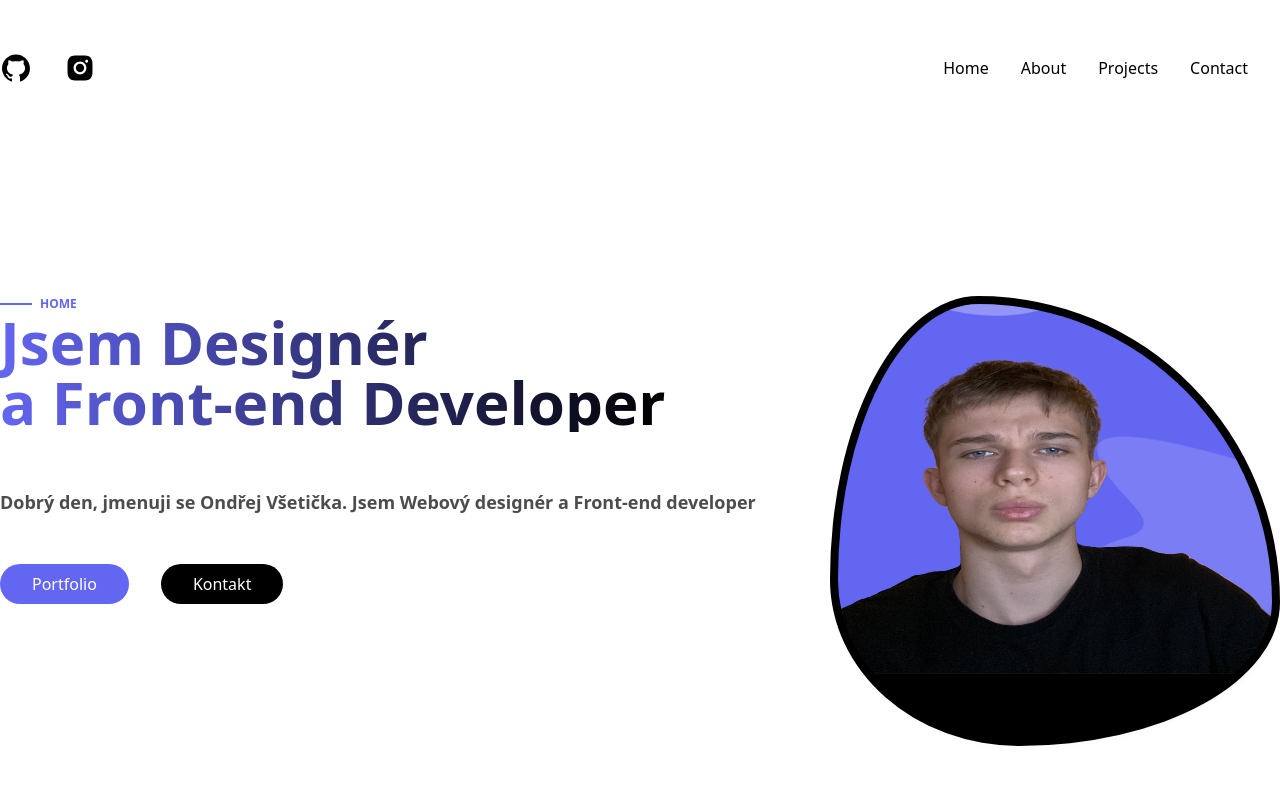
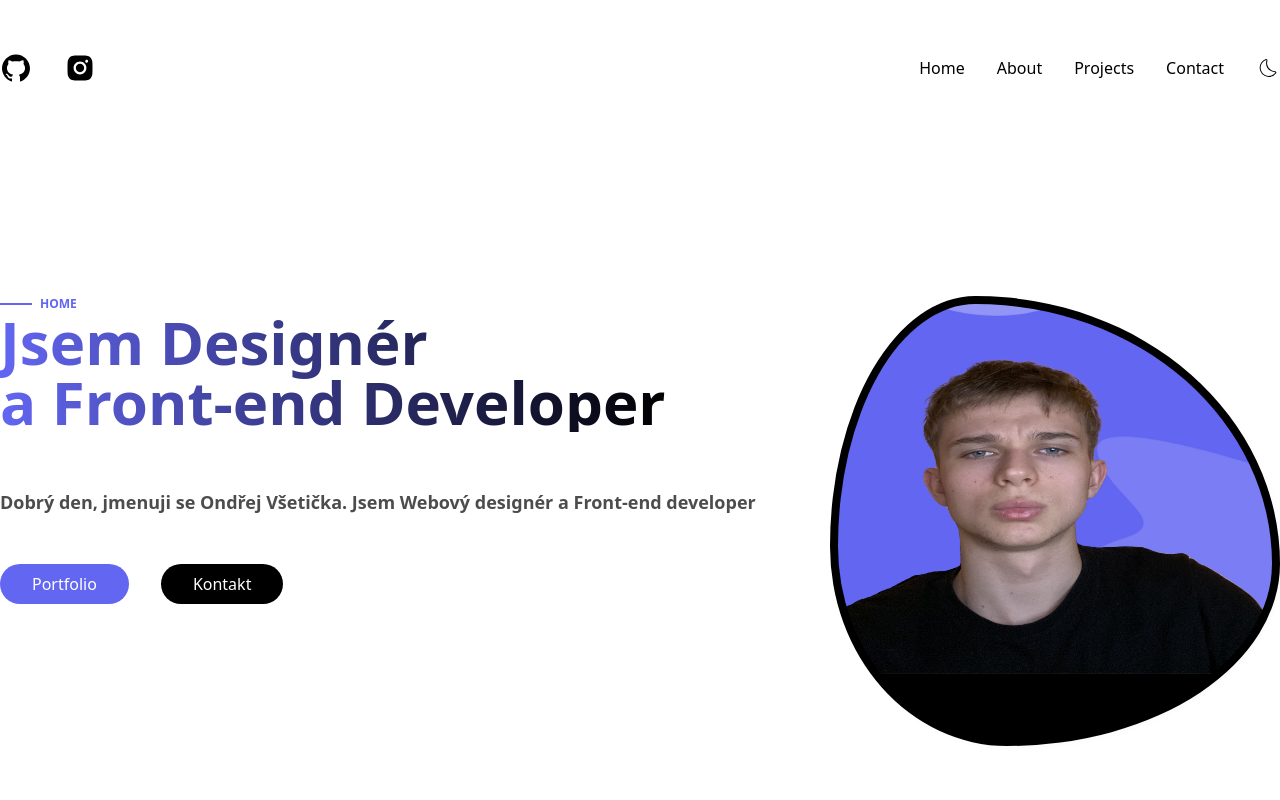
Before and after one commit to Vsetis/ondravseta-portfolio, a Next.js app: page / in a window 1280 px wide. Shown: the top 800 px of the page. Built offline with nearby package versions, Linux system fonts and the light colour scheme.

Commit message:
fix dark-mode

```diff
--- a/src/components/ChangeTheme.tsx
+++ b/src/components/ChangeTheme.tsx
@@ -1,9 +1,31 @@
+import { useState, useEffect } from "react";
 import { useTheme } from "next-themes";
-import { useState } from "react";
 import { CiDark, CiLight } from "react-icons/ci";
+const ThemeSwitch = () => {
+  const [mounted, setMounted] = useState(false);
+  const { theme, setTheme } = useTheme();
 
-export default function ChangeTheme() {
-  const { theme, setTheme } = useTheme();
-  setTheme("system");
-  return <></>;
-}
+  useEffect(() => {
+    setMounted(true);
+  }, []);
+
+  if (!mounted) {
+    return null;
+  }
+
+  return (
+    <button
+      onClick={() => {
+        setTheme(theme === "dark" ? "light" : "dark");
+      }}
+    >
+      {theme === "dark" ? (
+        <CiLight className="w-6 h-6" />
+      ) : (
+        <CiDark className="w-6 h-6" />
+      )}
+    </button>
+  );
+};
+
+export default ThemeSwitch;
--- a/src/pages/_app.tsx
+++ b/src/pages/_app.tsx
@@ -4,7 +4,7 @@ import { ThemeProvider } from "next-themes";
 
 export default function App({ Component, pageProps }: AppProps) {
   return (
-    <ThemeProvider attribute="class">
+    <ThemeProvider attribute="class" enableSystem={false}>
       <Component {...pageProps} />
     </ThemeProvider>
   );
--- a/src/styles/Animation.module.css
+++ b/src/styles/Animation.module.css
@@ -15,7 +15,5 @@
     50% {
         border-radius: 33% 67% 58% 42% / 63% 68% 32% 37%;
     }
-    75% {
-        border-radius: 33% 67% 58% 42% / 63% 68% 32% 37%	;
-    }
+
 }
```
